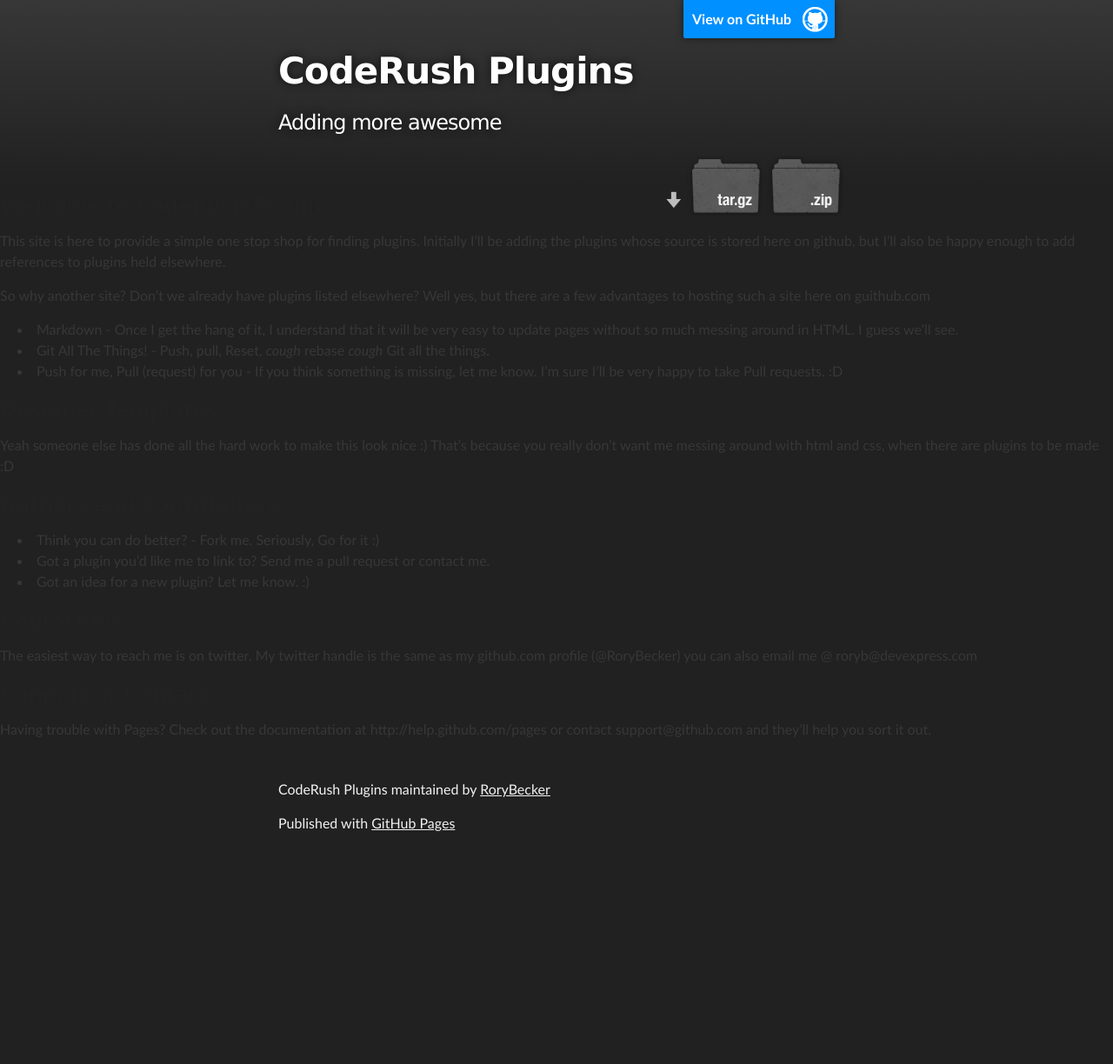
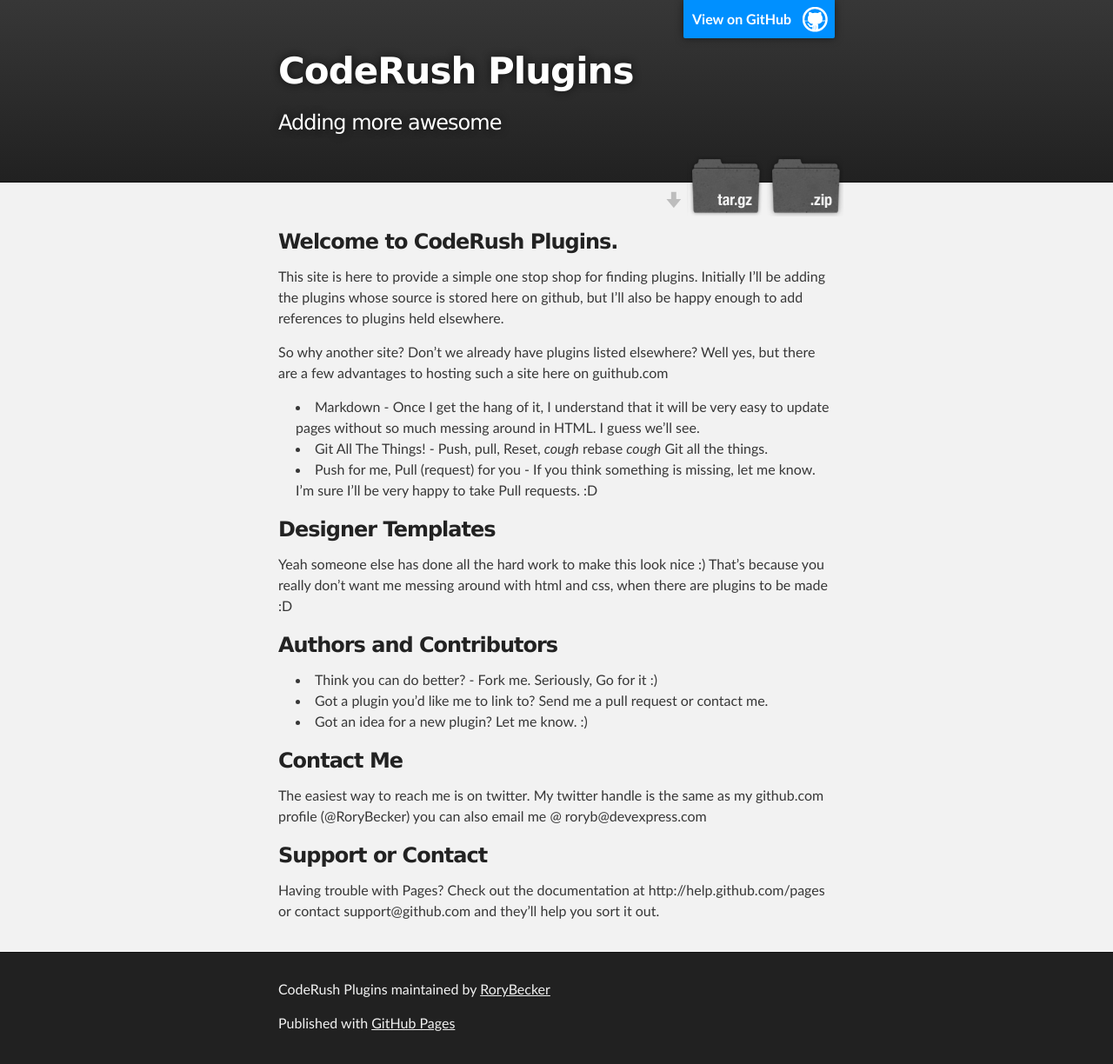
Before and after one commit to RoryBecker/CodeRushPlugins, a Jekyll site: the page built from index.md, in a window 1280 px wide. Shown: the whole page at 87% size. Built offline with Jekyll 4.4.1, drawn with Linux system fonts in a browser that asks for light colours; Markdown is read by kramdown in place of the engine named in the settings; before the commit the page ends 994 px from its top, so only the background shows below that.

Commit message:
- Moved some wrapper html. Still playing.

```diff
--- a/_layouts/backup.html
+++ b/_layouts/backup.html
@@ -1,5 +1,3 @@
-    <div id="main_content_wrap" class="outer">
-      <section id="main_content" class="inner">
         <h3>
 <a name="welcome-to-coderush-plugins" class="anchor" href="#welcome-to-coderush-plugins"><span class="octicon octicon-link"></span></a>Welcome to CodeRush Plugins.</h3>
 
@@ -34,5 +32,3 @@
 <a name="support-or-contact" class="anchor" href="#support-or-contact"><span class="octicon octicon-link"></span></a>Support or Contact</h3>
 
 <p>Having trouble with Pages? Check out the documentation at <a href="http://help.github.com/pages">http://help.github.com/pages</a> or contact <a href="mailto:support@github.com">support@github.com</a> and they'll help you sort it out.</p>
-      </section>
-    </div>
--- a/_layouts/index.html
+++ b/_layouts/index.html
@@ -29,7 +29,11 @@
     </div>
 
     <!-- MAIN CONTENT -->
+    <div id="main_content_wrap" class="outer">
+      <section id="main_content" class="inner">
 {{content}}
+      </section>
+    </div>
     <!-- FOOTER  -->
     <div id="footer_wrap" class="outer">
       <footer class="inner">
```
